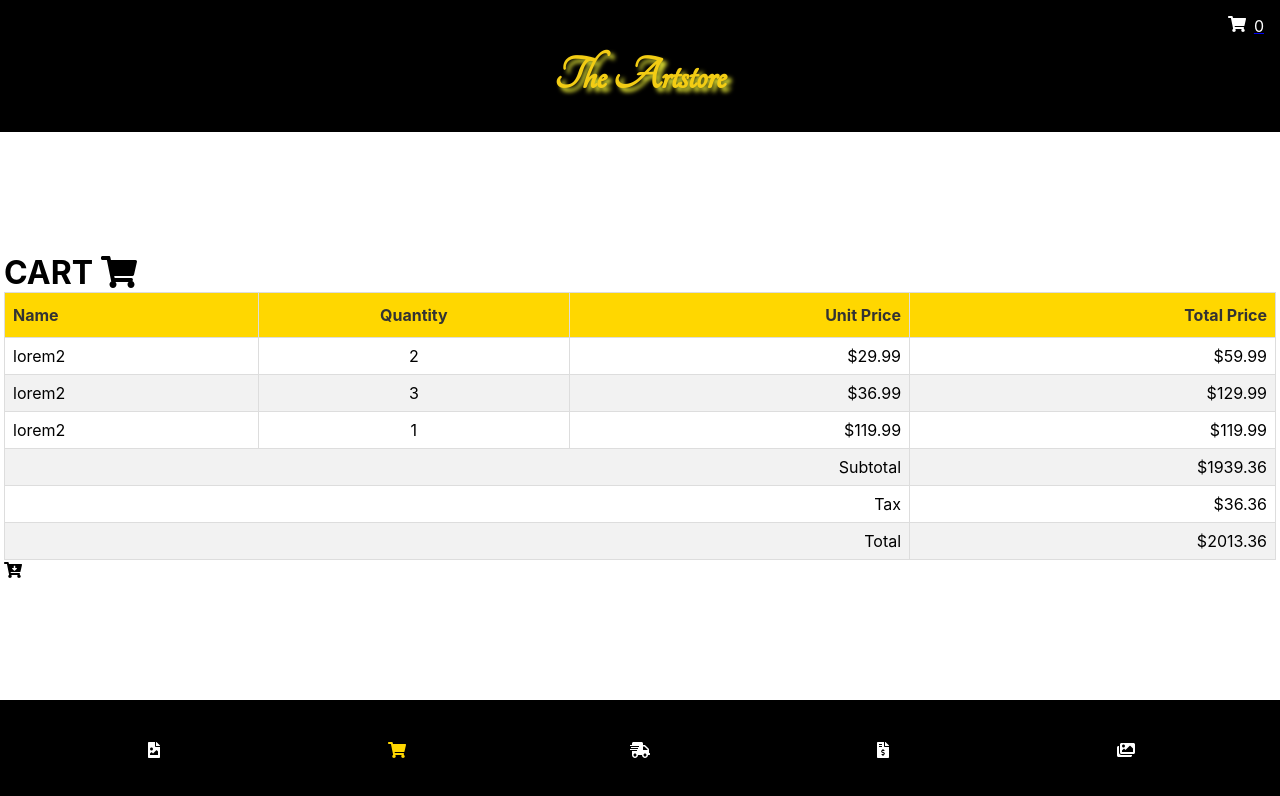
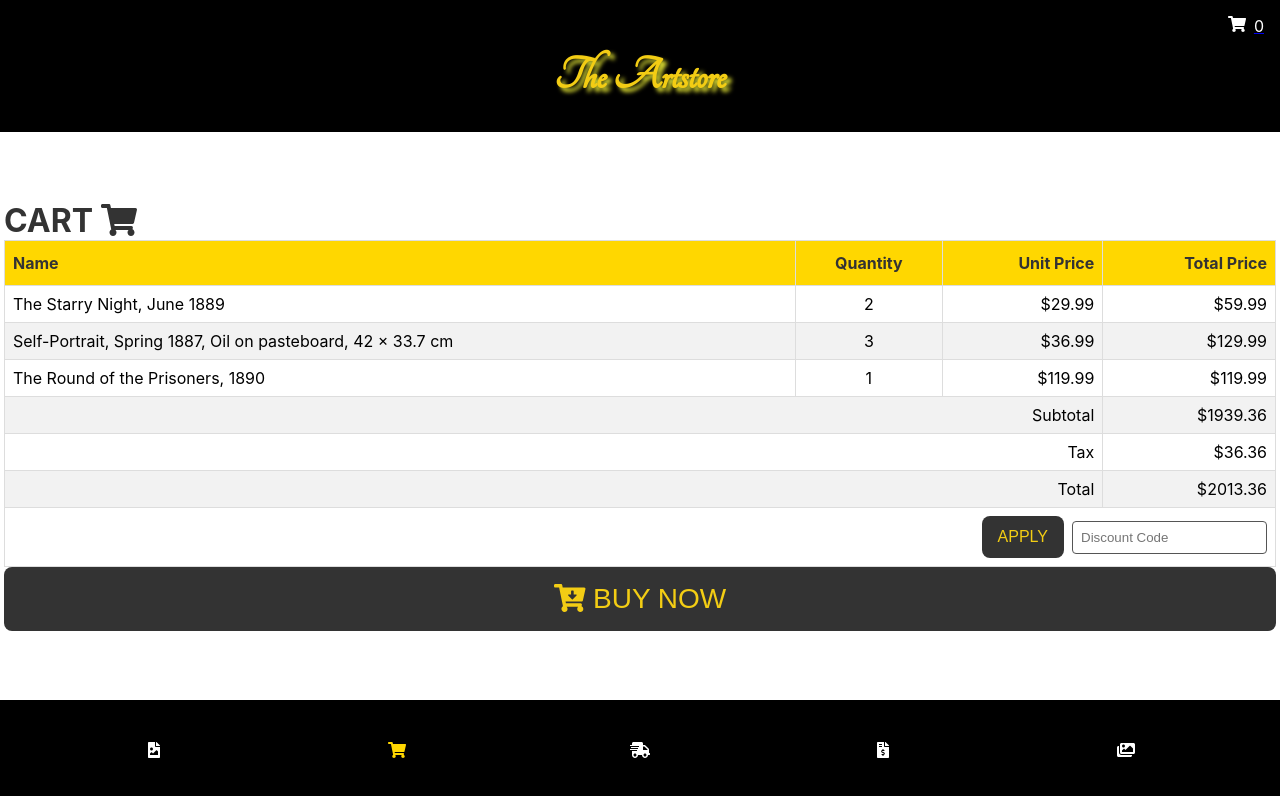
Before and after one commit to launchpadmcjeff/artstore-ui, a React (Create React App) app: page /cart in a window 1280 px wide. Shown: the top 796 px of the page. Built offline with nearby package versions, Linux system fonts and the light colour scheme.

Commit message:
cart ui refinements

```diff
--- a/src/components/Cart.js
+++ b/src/components/Cart.js
@@ -6,6 +6,7 @@ import Header from './Header';
 import Footer from './Footer';
 import { faShoppingCart, faShippingFast, faFileImage, faFileInvoiceDollar, faImages, faCartArrowDown } from '@fortawesome/free-solid-svg-icons'
 import { FontAwesomeIcon } from '@fortawesome/react-fontawesome'
+import { faCartPlus } from '@fortawesome/free-solid-svg-icons'
 
 class Cart extends Component {
     render() {
@@ -14,7 +15,7 @@ class Cart extends Component {
                 <Header />
                 <div className="container">
                     <h1>CART <FontAwesomeIcon icon={faShoppingCart} /></h1>
-                    <div style={{ "overflow-x:": "auto" }}>
+                    <div style={{ "overflowX:": "auto" }}>
 
                         <table>
                             <thead>
@@ -28,19 +29,19 @@ class Cart extends Component {
                             </thead>
                             <tbody>
                                 <tr>
-                                    <td>lorem2</td>
+                                    <td>The Starry Night, June 1889</td>
                                     <td>2</td>
                                     <td>$29.99</td>
                                     <td>$59.99</td>
                                 </tr>
                                 <tr>
-                                    <td>lorem2</td>
+                                    <td>Self-Portrait, Spring 1887, Oil on pasteboard, 42 × 33.7 cm</td>
                                     <td>3</td>
                                     <td>$36.99</td>
                                     <td>$129.99</td>
                                 </tr>
                                 <tr>
-                                    <td>lorem2</td>
+                                    <td>The Round of the Prisoners, 1890</td>
                                     <td>1</td>
                                     <td>$119.99</td>
                                     <td>$119.99</td>
@@ -58,9 +59,24 @@ class Cart extends Component {
                                     <td>$2013.36</td>
                                 </tr>
                             </tbody>
+                            <tfoot>
+                                <tr>
+                                    <td colSpan="4">
+                                        <button onClick={this.getOrders99}>
+                                            APPLY
+                                        </button>
+
+                                        <input id="discount-code" name="discount-code" type="text" placeholder="Discount Code" aria-label="Discount Code" onChange={this.updatePayment} value={this.props['discount-code']}></input>
+                                    </td>
+
+                                </tr>
+                            </tfoot>
                         </table>
                     </div>
-                    <FontAwesomeIcon icon={faCartArrowDown} />
+                    <button onClick={this.postOrders} style={{ width: '100%', padding: '1rem', bgColor: '#ccc' }}>
+
+                        <FontAwesomeIcon icon={faCartArrowDown} size="1x" color="#f3cd14" /> BUY NOW
+                    </button>
 
 
                 </div>
--- a/src/index.css
+++ b/src/index.css
@@ -1,7 +1,7 @@
 * {
   margin: 0;
   padding: 0;
-
+  box-sizing: border-box;
 }
 
 table {
@@ -66,15 +66,41 @@ footer {
   width: 100%;
 }
 
-
 .Product-hook button {
   display: block;
   padding: 1rem 2rem;
   margin: 1rem auto;
-  background-color: #000000;
+  background-color: #333;
   border: none;
   border-radius: 1rem;
 }
+
+h1 {
+  color: #333;
+}
+
+.Cart button {
+  width: 100%;
+  padding: .75rem 0;
+  border-radius: .5rem;
+  border: none;
+  font-size: 1.75rem;
+  /* font-family: 'Tangerine', cursive; */
+  color: #f3cd14;
+  background-color: #333;
+  /* font-size: 3rem; */
+  /* text-shadow: 4px 4px 4px #e4e635; */
+}
+.Cart tfoot button {
+  width: initial;
+  margin-right: .5rem;
+  padding: .75rem 1rem;
+  border-radius: .5rem;
+  border: none;
+  font-size: 1em;
+}
+
+
 .App {
   display: flex;
   flex-direction: column;
```
